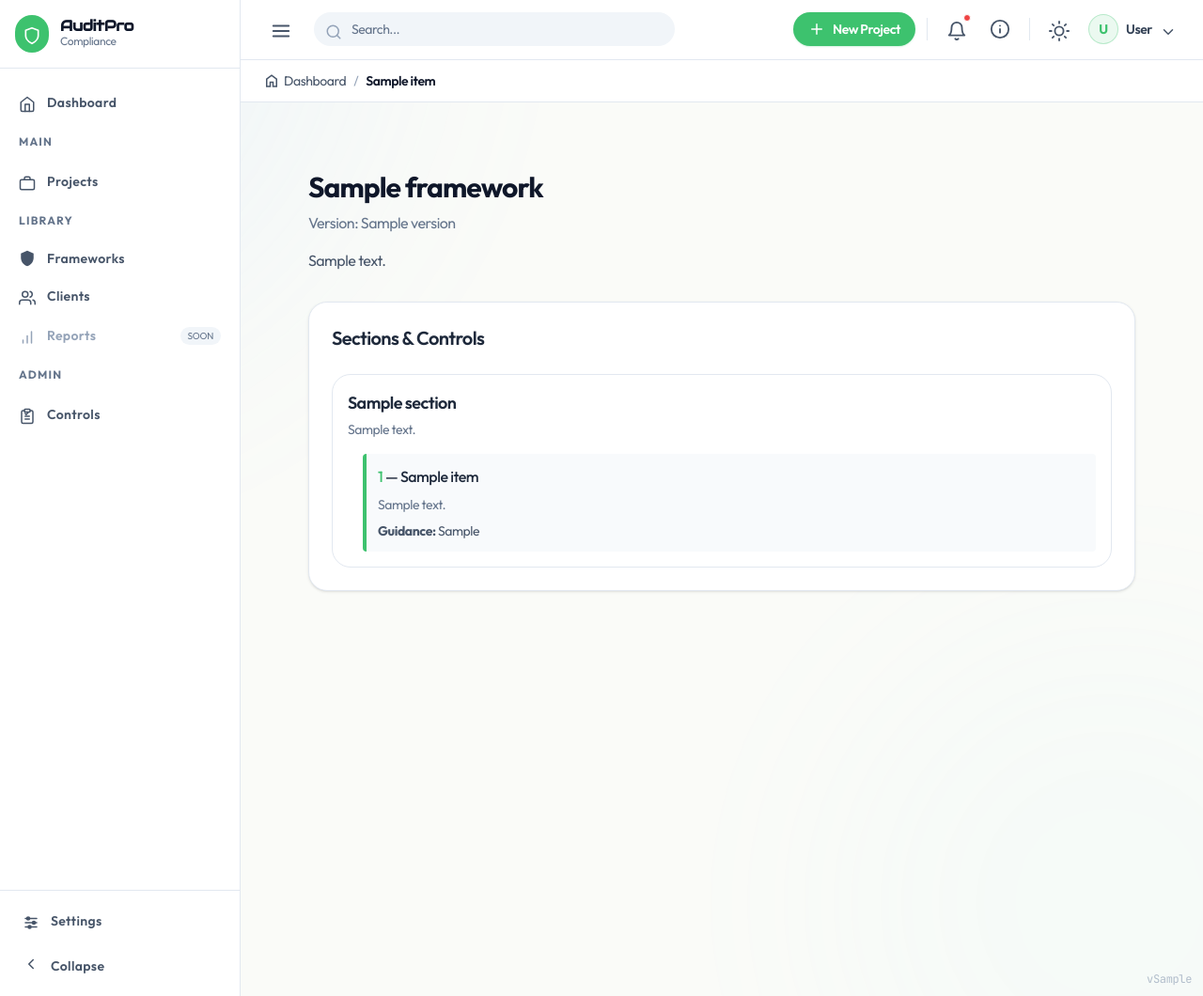
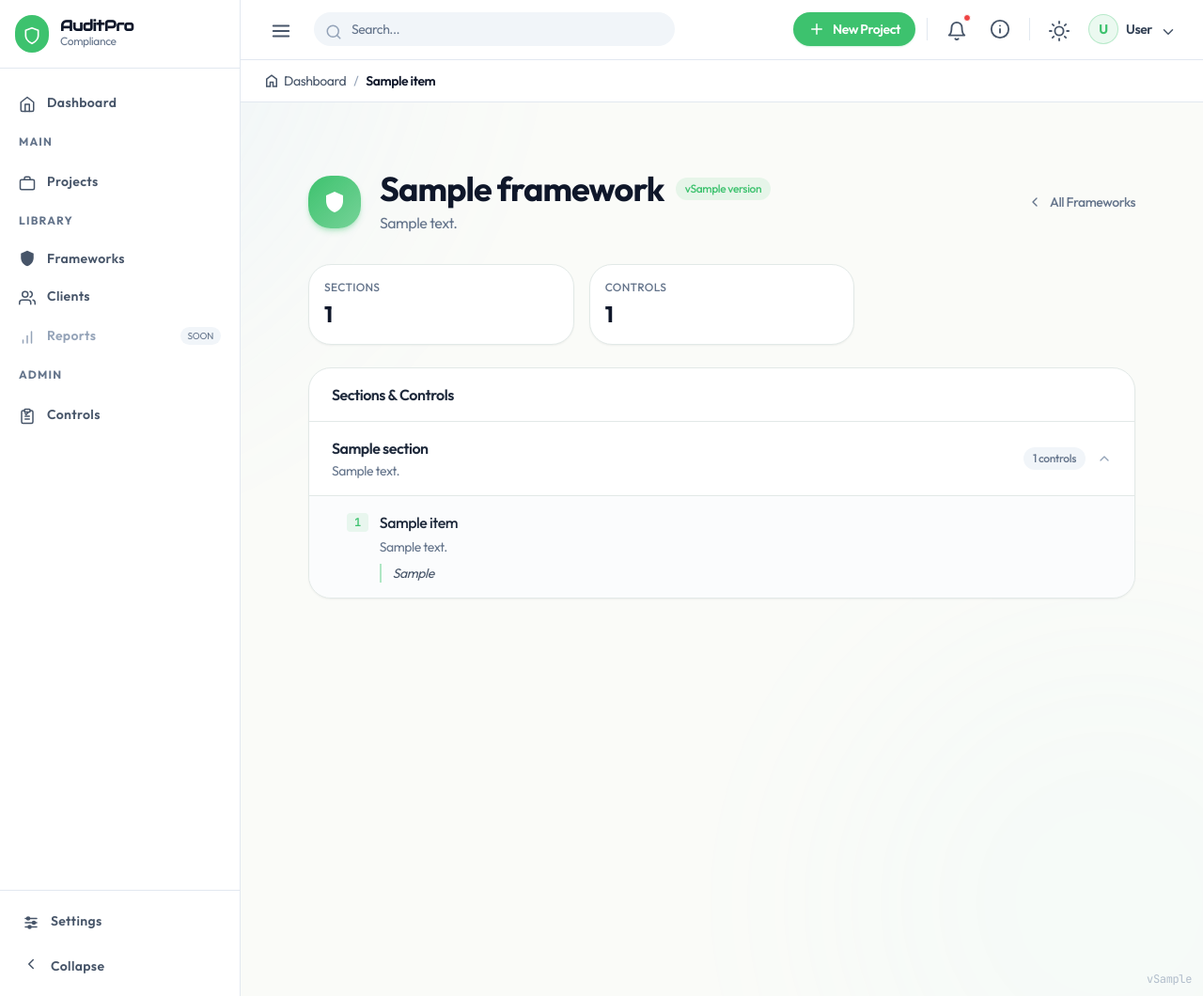
Before and after one commit to Chathuminda99/Themis-Revamp, a Python web app: template templates/frameworks/detail.html in a window 1280 px wide. Shown: the whole page at 94% size. Run offline with Jinja, Linux system fonts and the light colour scheme; the template is opened without the code that fills it: most values are stand-ins (such as "Sample title", 1, 10 or a date in 2020); style sheets or scripts are compiled from the project's sources; some libraries are stand-ins or nearby versions.

Commit message:
feat: redesign frameworks detail page to match design system
- Match layout/padding with other detail pages
- Header with shield icon, version badge, back link
- Stats bar showing section and control counts
- Collapsible sections with Alpine.js toggle and control count badge
- Control IDs as monospace primary-colored pills
- Implementation guidance styled with left border accent
- Dark mode support throughout

Co-Authored-By: Claude Sonnet 4.6 <noreply@anthropic.com>

```diff
--- a/static/css/output.css
+++ b/static/css/output.css
@@ -1222,6 +1222,10 @@ body {
   height: 3rem;
 }
 
+.h-14 {
+  height: 3.5rem;
+}
+
 .h-16 {
   height: 4rem;
 }
@@ -1332,6 +1336,10 @@ body {
 
 .w-12 {
   width: 3rem;
+}
+
+.w-14 {
+  width: 3.5rem;
 }
 
 .w-16 {
@@ -1792,6 +1800,10 @@ body {
   border-color: hsl(var(--border));
 }
 
+.divide-border\/60 > :not([hidden]) ~ :not([hidden]) {
+  border-color: hsl(var(--border) / 0.6);
+}
+
 .divide-slate-100 > :not([hidden]) ~ :not([hidden]) {
   --tw-divide-opacity: 1;
   border-color: rgb(241 245 249 / var(--tw-divide-opacity, 1));
@@ -1888,10 +1900,6 @@ body {
   border-left-width: 2px;
 }
 
-.border-l-4 {
-  border-left-width: 4px;
-}
-
 .border-r {
   border-right-width: 1px;
 }
@@ -1991,6 +1999,10 @@ body {
 
 .border-primary\/30 {
   border-color: hsl(var(--primary) / 0.3);
+}
+
+.border-primary\/40 {
+  border-color: hsl(var(--primary) / 0.4);
 }
 
 .border-red-200 {
@@ -3043,12 +3055,6 @@ body {
   mix-blend-mode: multiply;
 }
 
-.shadow {
-  --tw-shadow: 0 1px 3px 0 rgb(0 0 0 / 0.1), 0 1px 2px -1px rgb(0 0 0 / 0.1);
-  --tw-shadow-colored: 0 1px 3px 0 var(--tw-shadow-color), 0 1px 2px -1px var(--tw-shadow-color);
-  box-shadow: var(--tw-ring-offset-shadow, 0 0 #0000), var(--tw-ring-shadow, 0 0 #0000), var(--tw-shadow);
-}
-
 .shadow-2xl {
   --tw-shadow: 0 25px 50px -12px rgb(0 0 0 / 0.25);
   --tw-shadow-colored: 0 25px 50px -12px var(--tw-shadow-color);
@@ -3844,12 +3850,12 @@ body {
   background-color: rgb(30 41 59 / var(--tw-bg-opacity, 1));
 }
 
+.dark\:bg-slate-800\/20:is(.dark *) {
+  background-color: rgb(30 41 59 / 0.2);
+}
+
 .dark\:bg-slate-800\/50:is(.dark *) {
   background-color: rgb(30 41 59 / 0.5);
-}
-
-.dark\:bg-slate-800\/60:is(.dark *) {
-  background-color: rgb(30 41 59 / 0.6);
 }
 
 .dark\:bg-slate-800\/80:is(.dark *) {
--- a/templates/frameworks/detail.html
+++ b/templates/frameworks/detail.html
@@ -1,60 +1,107 @@
 {% extends "base.html" %}
 
 {% block content %}
-<div class="px-8 py-8">
-  <div class="mb-8">
-    <h1 class="text-3xl font-bold text-slate-900 dark:text-slate-100">{{ framework.name }}</h1>
+<div class="px-4 py-6 md:px-8 md:py-8 animate-fade-in-up">
+
+  <!-- Page Header -->
+  <div class="mb-8 flex flex-col md:flex-row md:items-center justify-between gap-4">
+    <div class="flex items-center gap-5">
+      <div class="w-14 h-14 rounded-xl bg-gradient-to-br from-primary to-primary/70 text-white flex items-center justify-center shadow-md shadow-primary/30 flex-shrink-0">
+        <svg xmlns="http://www.w3.org/2000/svg" height="24" width="24" viewBox="0 0 24 24" fill="currentColor"><path d="M12 1L3 5v6c0 5.55 3.84 10.74 9 12 5.16-1.26 9-6.45 9-12V5l-9-4z"/></svg>
+      </div>
+      <div>
+        <div class="flex items-center gap-3">
+          <h1 class="text-3xl md:text-4xl font-bold text-slate-900 dark:text-slate-100 tracking-tight">{{ framework.name }}</h1>
           {% if framework.version %}
-    <p class="text-slate-500 dark:text-slate-400 mt-2">Version: {{ framework.version }}</p>
-    {% endif %}
-    {% if framework.description %}
-    <p class="text-slate-600 dark:text-slate-300 mt-4">{{ framework.description }}</p>
+          <span class="text-xs font-medium bg-primary/10 text-primary px-2.5 py-1 rounded-full">v{{ framework.version }}</span>
           {% endif %}
         </div>
-
-  <div class="bg-white dark:bg-slate-900 rounded-lg shadow border border-slate-200 dark:border-slate-800">
-    <div class="p-6">
-      <h2 class="text-xl font-semibold text-slate-800 dark:text-slate-200 mb-6">Sections & Controls</h2>
-
-      {% if framework.sections %}
-      <div class="space-y-4">
-        {% for section in framework.sections %}
-        <div class="border border-slate-200 dark:border-slate-700 rounded-lg p-4">
-          <div class="flex items-start justify-between">
-            <div class="flex-1">
-              <h3 class="text-lg font-semibold text-slate-800 dark:text-slate-200">{{ section.name }}</h3>
-              {% if section.description %}
-              <p class="text-slate-500 dark:text-slate-400 text-sm mt-1">{{ section.description }}</p>
+        {% if framework.description %}
+        <p class="text-slate-500 dark:text-slate-400 mt-1 text-sm md:text-base">{{ framework.description }}</p>
         {% endif %}
       </div>
     </div>
+    <a href="/frameworks"
+      class="inline-flex items-center gap-2 text-sm font-medium text-slate-500 dark:text-slate-400 hover:text-primary transition-colors">
+      <svg class="w-4 h-4" xmlns="http://www.w3.org/2000/svg" viewBox="0 0 24 24" fill="none" stroke="currentColor" stroke-width="2" stroke-linecap="round" stroke-linejoin="round"><polyline points="15 18 9 12 15 6"></polyline></svg>
+      All Frameworks
+    </a>
+  </div>
 
+  <!-- Stats bar -->
+  {% set total_controls = namespace(count=0) %}
+  {% for section in framework.sections %}{% set total_controls.count = total_controls.count + (section.controls | length) %}{% endfor %}
+  <div class="mb-6 grid grid-cols-2 md:grid-cols-3 gap-4">
+    <div class="bg-card border border-border rounded-xl p-4 shadow-sm">
+      <p class="text-xs font-medium text-slate-500 dark:text-slate-400 uppercase tracking-wide">Sections</p>
+      <p class="text-2xl font-bold text-slate-900 dark:text-slate-100 mt-1">{{ framework.sections | length }}</p>
+    </div>
+    <div class="bg-card border border-border rounded-xl p-4 shadow-sm">
+      <p class="text-xs font-medium text-slate-500 dark:text-slate-400 uppercase tracking-wide">Controls</p>
+      <p class="text-2xl font-bold text-slate-900 dark:text-slate-100 mt-1">{{ total_controls.count }}</p>
+    </div>
+  </div>
+
+  <!-- Sections & Controls -->
+  <div class="bg-card border border-border rounded-xl shadow-sm overflow-hidden">
+    <div class="px-6 py-4 border-b border-border">
+      <h2 class="text-base font-semibold text-slate-800 dark:text-slate-200">Sections &amp; Controls</h2>
+    </div>
+
+    {% if framework.sections %}
+    <div class="divide-y divide-border">
+      {% for section in framework.sections %}
+      <div x-data="{ open: true }">
+        <!-- Section header -->
+        <button type="button" @click="open = !open"
+          class="w-full flex items-center justify-between px-6 py-4 hover:bg-slate-50 dark:hover:bg-slate-800/50 transition-colors text-left">
+          <div>
+            <h3 class="font-semibold text-slate-800 dark:text-slate-200">{{ section.name }}</h3>
+            {% if section.description %}
+            <p class="text-sm text-slate-500 dark:text-slate-400 mt-0.5">{{ section.description }}</p>
+            {% endif %}
+          </div>
+          <div class="flex items-center gap-3 flex-shrink-0 ml-4">
+            <span class="text-xs font-medium bg-slate-100 dark:bg-slate-800 text-slate-500 dark:text-slate-400 px-2.5 py-1 rounded-full">
+              {{ section.controls | length }} controls
+            </span>
+            <svg class="w-4 h-4 text-slate-400 transition-transform duration-200" :class="open ? 'rotate-180' : ''"
+              xmlns="http://www.w3.org/2000/svg" viewBox="0 0 24 24" fill="none" stroke="currentColor" stroke-width="2"
+              stroke-linecap="round" stroke-linejoin="round"><polyline points="6 9 12 15 18 9"></polyline></svg>
+          </div>
+        </button>
+
+        <!-- Controls list -->
         {% if section.controls %}
-          <div class="mt-4 ml-4 space-y-3">
+        <div x-show="open" x-transition.opacity class="border-t border-border bg-slate-50/50 dark:bg-slate-800/20">
+          <div class="divide-y divide-border/60">
             {% for control in section.controls %}
-            <div class="bg-slate-50 dark:bg-slate-800/60 rounded p-3 border-l-4 border-primary">
-              <div class="font-medium text-slate-800 dark:text-slate-200">
-                <span class="text-primary">{{ control.control_id }}</span> — {{ control.name }}
-              </div>
+            <div class="px-6 py-4 pl-10">
+              <div class="flex items-start gap-3">
+                <span class="flex-shrink-0 text-xs font-mono font-semibold text-primary bg-primary/10 px-2 py-0.5 rounded mt-0.5">{{ control.control_id }}</span>
+                <div class="flex-1 min-w-0">
+                  <p class="font-medium text-slate-800 dark:text-slate-200">{{ control.name }}</p>
                   {% if control.description %}
-              <p class="text-sm text-slate-500 dark:text-slate-400 mt-2">{{ control.description }}</p>
+                  <p class="text-sm text-slate-500 dark:text-slate-400 mt-1">{{ control.description }}</p>
                   {% endif %}
                   {% if control.implementation_guidance %}
-              <p class="text-sm text-slate-600 dark:text-slate-300 mt-2">
-                <strong>Guidance:</strong> {{ control.implementation_guidance }}
-              </p>
+                  <p class="text-sm text-slate-600 dark:text-slate-300 mt-2 border-l-2 border-primary/40 pl-3 italic">{{ control.implementation_guidance }}</p>
                   {% endif %}
                 </div>
+              </div>
+            </div>
             {% endfor %}
+          </div>
         </div>
         {% endif %}
       </div>
       {% endfor %}
     </div>
     {% else %}
-      <p class="text-slate-500 dark:text-slate-400">No sections defined for this framework.</p>
+    <div class="px-6 py-12 text-center text-slate-500 dark:text-slate-400">
+      No sections defined for this framework.
+    </div>
     {% endif %}
   </div>
 </div>
-</div>
 {% endblock %}
```
Lines whose indentation alone changed are shown as unchanged.
